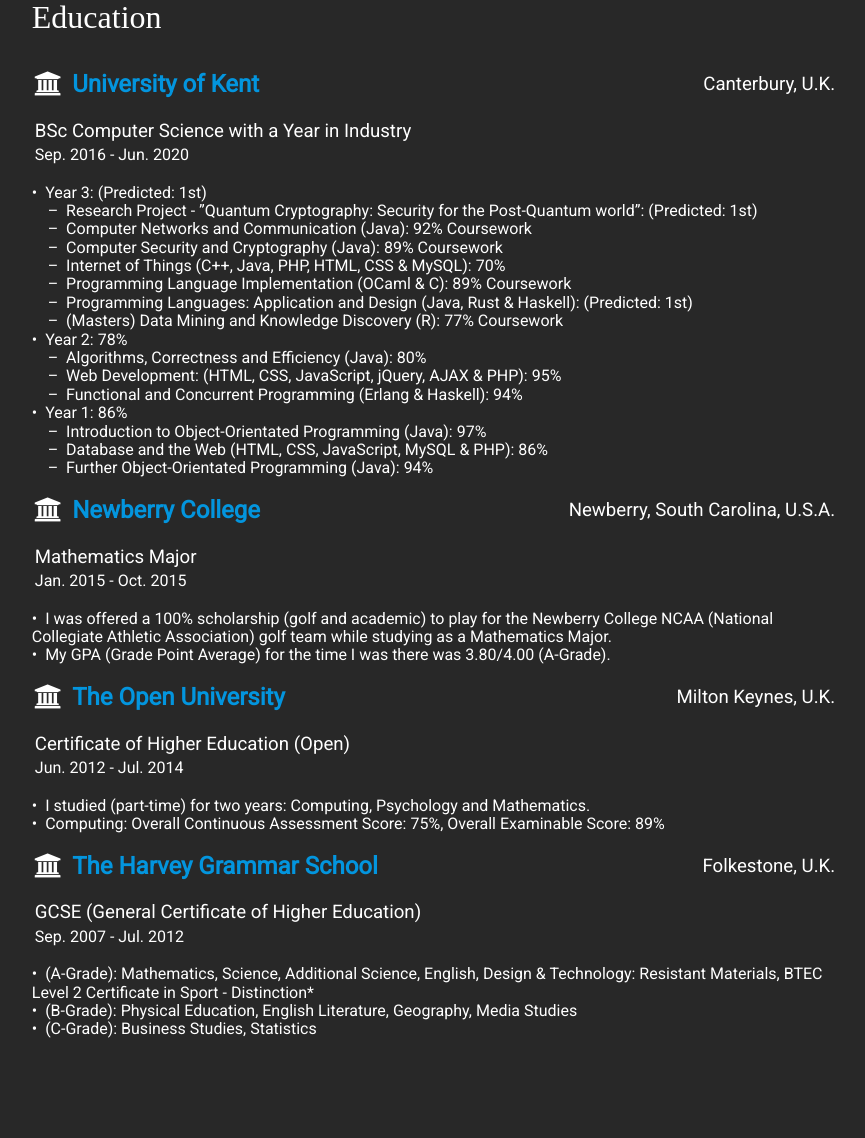
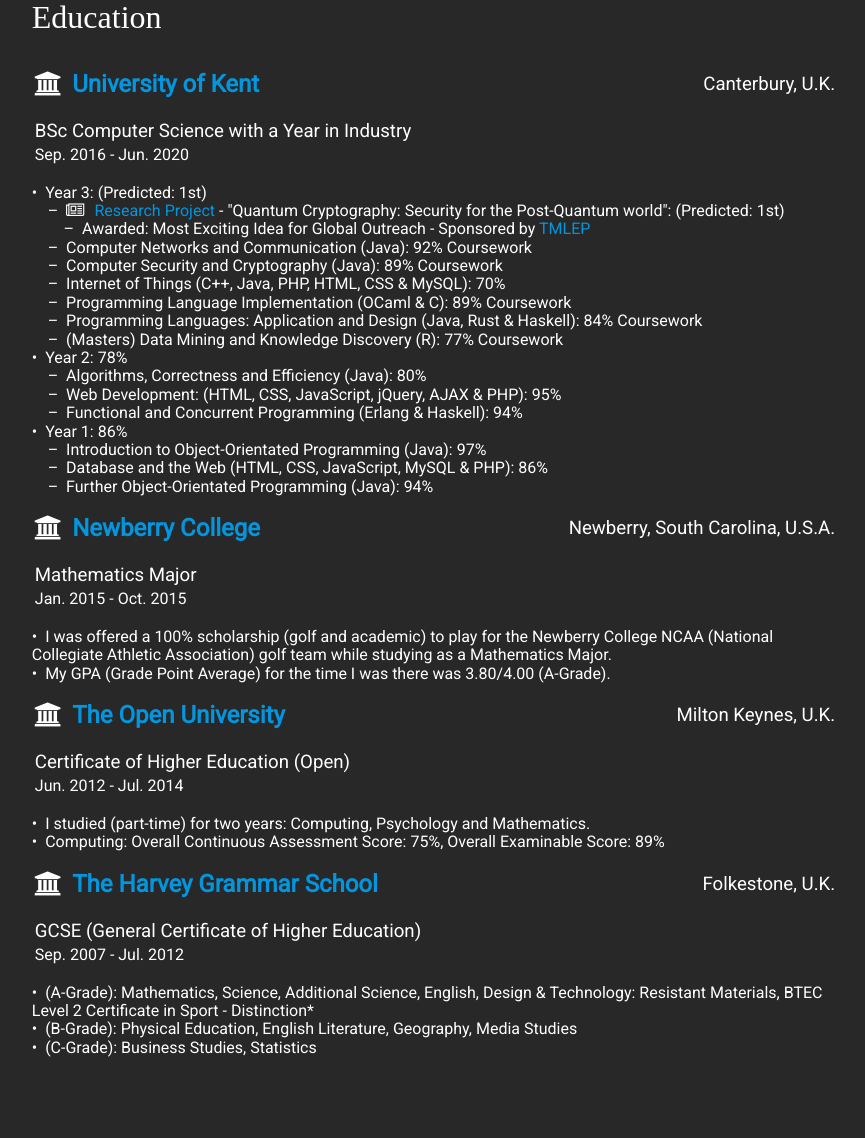
Before and after one commit to d-w-arnold/deltawhiskeyalpha.com, a PHP site: page /education.php in a window 1280 px wide. Shown: the part 222-1360 px from the top of the page, without its empty margins (205-1070 px from the left). Before the commit the page ends 1260 px from the top, so only its background shows below. Run offline with PHP 8.4, Linux system fonts and the light colour scheme.

Commit message:
Added research project, award and updated coursework marks

```diff
--- a/education.php
+++ b/education.php
@@ -33,8 +33,13 @@ include "./topHTML.php";
             <tr>
                 <div class="uniCourseDetails">
                     <p>•&nbsp;&nbsp;Year 3: (Predicted: 1st)</p>
-                    <p>&nbsp;&nbsp;&nbsp;&nbsp;–&nbsp;&nbsp;Research Project - ”Quantum Cryptography: Security for
-                        the Post-Quantum world”: (Predicted: 1st)</p>
+                    <p>&nbsp;&nbsp;&nbsp;&nbsp;–&nbsp;&nbsp;<span class="iconPaper" aria-hidden="true"></span><a class="link-color"
+                                    target="_blank"
+                                    href="/resources/David_W_Arnold-Research_Project-Technical_Report.pdf">Research
+                                Project</a> - "Quantum Cryptography: Security for
+                        the Post-Quantum world": (Predicted: 1st)</p>
+                    <p>&nbsp;&nbsp;&nbsp;&nbsp;&nbsp;&nbsp;&nbsp;&nbsp;–&nbsp;&nbsp;Awarded: Most Exciting Idea for Global Outreach - Sponsored by
+                        <a class="link-color" target="_blank" href="https://www.tmlep.com/">TMLEP</a></p>
                     <p>&nbsp;&nbsp;&nbsp;&nbsp;–&nbsp;&nbsp;Computer Networks and Communication (Java): 92%
                         Coursework</p>
                     <p>&nbsp;&nbsp;&nbsp;&nbsp;–&nbsp;&nbsp;Computer Security and Cryptography (Java): 89%
@@ -44,7 +49,8 @@ include "./topHTML.php";
                     <p>&nbsp;&nbsp;&nbsp;&nbsp;–&nbsp;&nbsp;Programming Language Implementation (OCaml & C): 89%
                         Coursework</p>
                     <p>&nbsp;&nbsp;&nbsp;&nbsp;–&nbsp;&nbsp;Programming Languages: Application and Design (Java, Rust &
-                        Haskell): (Predicted: 1st)</p>
+                        Haskell): 84%
+                        Coursework</p>
                     <p>&nbsp;&nbsp;&nbsp;&nbsp;–&nbsp;&nbsp;(Masters) Data Mining and Knowledge Discovery (R): 77%
                         Coursework</p>
                 </div>
--- a/style.css
+++ b/style.css
@@ -58,6 +58,16 @@ p b a:hover {
 
 span.iconUni::before {
     content: "\f19c";
+    font: normal normal normal 14px/1 FontAwesome;
+    font-size: inherit;
+    text-rendering: auto;
+    padding-right: 10px;
+    -webkit-font-smoothing: antialiased;
+    -moz-osx-font-smoothing: grayscale;
+}
+
+span.iconPaper::before {
+    content: "\f1ea";
     font: normal normal normal 14px/1 FontAwesome;
     font-size: inherit;
     text-rendering: auto;
@@ -473,6 +483,10 @@ table tr td a:hover {
         display: none !important;
     }
 
+    span.iconPaper::before {
+        display: none !important;
+    }
+
     span.iconLap::before {
         display: none !important;
     }
```
Also changed, not shown: 1 other file.
